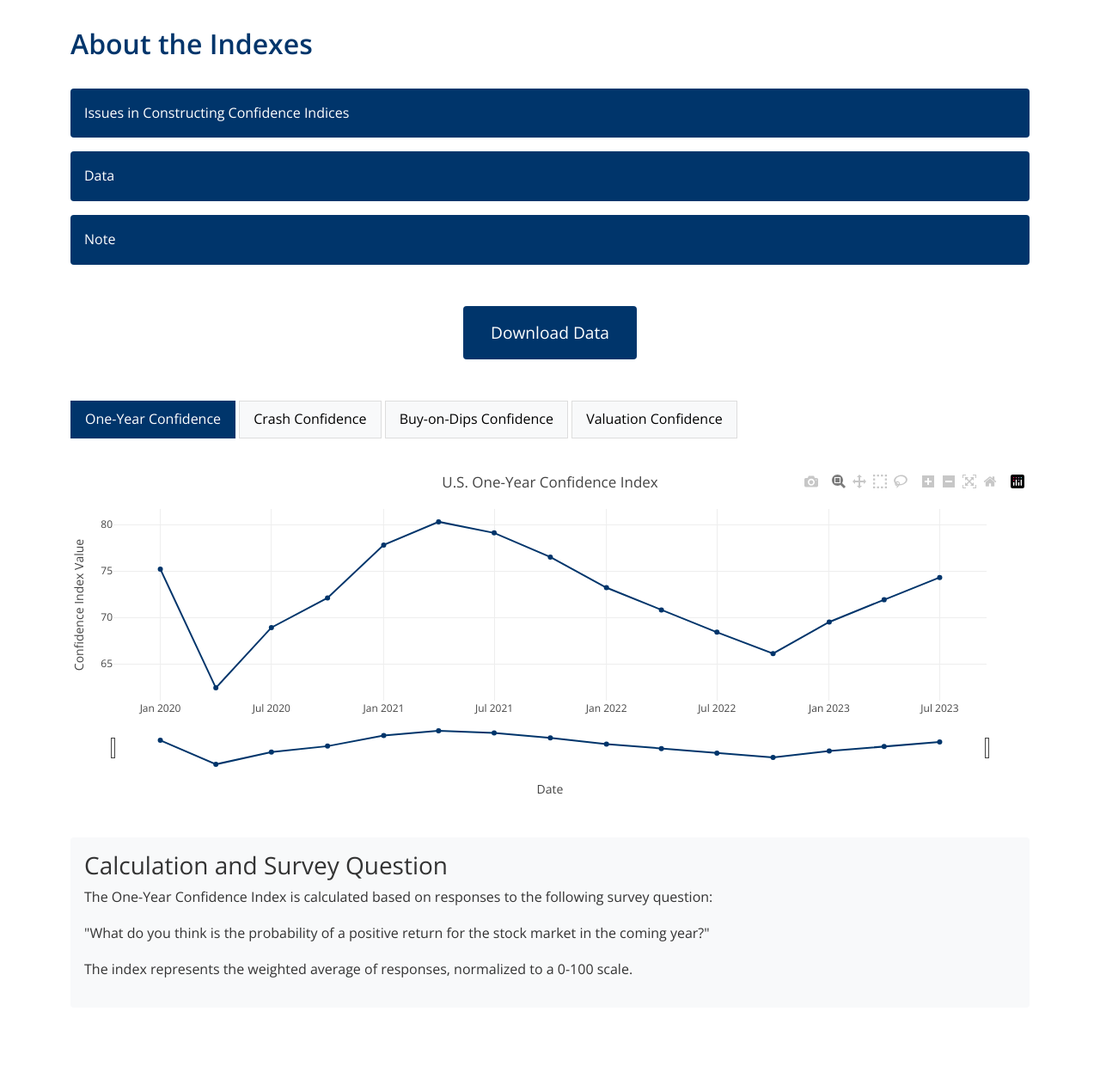
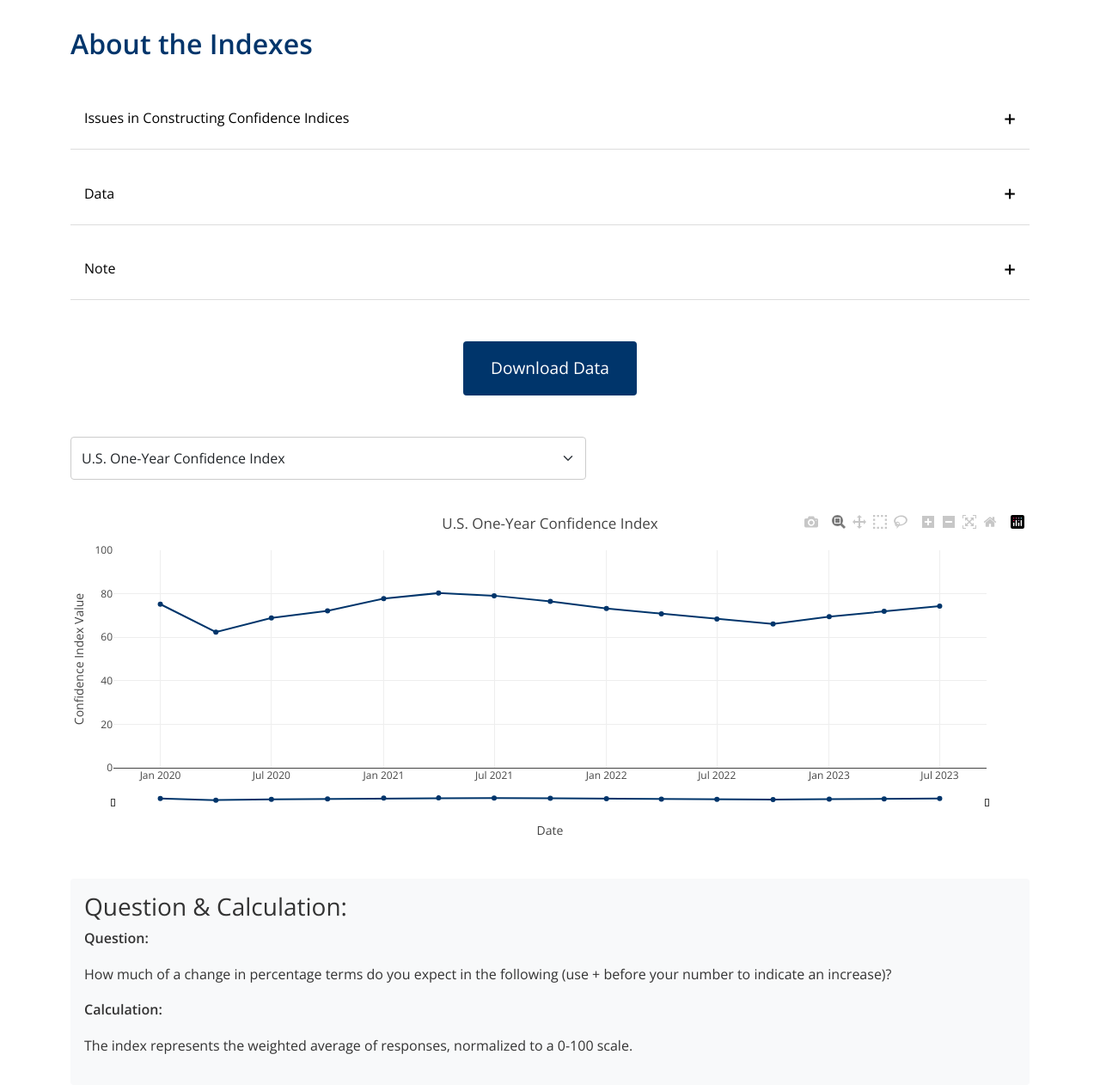
Before and after one commit to francescoafabozzi/ShillerSite, a Flask app: page / in a window 1280 px wide. Shown: the part 64-1326 px from the top of the page at 86% size. Before the commit the page ends 1201 px from the top, so only its background shows below. Run offline with Flask 3, Linux system fonts and the light colour scheme; some libraries are stand-ins or nearby versions.

Commit message:
Agent query: Does the interface now match the screenshot with dropdown menu, collapsible sections with +/- indicators, and simpler range slider?
Refactor index selection and display calculation questions and responses using a dropdown menu and dynamic content updates.

Screenshot: https://storage.googleapis.com/screenshot-production-us-central1/30ca350f-1665-4512-8856-d55b9f58b7a7/d5940bf0-8893-4473-b8a7-69a3ffd1fc15.jpg

```diff
--- a/static/css/style.css
+++ b/static/css/style.css
@@ -30,12 +30,20 @@ body {
 }
 
 .collapsible-header {
-    background-color: var(--yale-blue);
-    color: var(--yale-white);
+    background-color: transparent;
+    color: #000;
     padding: 1rem;
     cursor: pointer;
-    border-radius: 4px;
-    transition: background-color 0.3s;
+    border-bottom: 1px solid #ddd;
+    display: flex;
+    justify-content: space-between;
+    align-items: center;
+}
+
+.collapsible-header::after {
+    content: '+';
+    font-size: 1.5rem;
+    font-weight: bold;
 }
 
 .collapsible-header:hover {
@@ -64,21 +72,18 @@ body {
     background-color: #004c99;
 }
 
-.plot-tabs {
+.index-selector {
     margin: 2rem 0;
+    max-width: 600px;
 }
 
-.tab-button {
-    padding: 0.5rem 1rem;
-    background-color: #f8f9fa;
-    border: 1px solid #ddd;
-    cursor: pointer;
-}
-
-.tab-button.active {
-    background-color: var(--yale-blue);
-    color: var(--yale-white);
-    border-color: var(--yale-blue);
+.form-select {
+    width: 100%;
+    padding: 0.75rem;
+    font-size: 1rem;
+    border: 1px solid #ccc;
+    border-radius: 4px;
+    background-color: #fff;
 }
 
 .plot-container {
--- a/static/js/main.js
+++ b/static/js/main.js
@@ -1,27 +1,41 @@
-// Initialize collapsible sections
+// Initialize collapsible sections and calculation content
 document.addEventListener('DOMContentLoaded', function() {
     const collapsibles = document.querySelectorAll('.collapsible-header');
     collapsibles.forEach(header => {
         header.addEventListener('click', function() {
             const content = this.nextElementSibling;
-            content.style.display = content.style.display === 'block' ? 'none' : 'block';
+            const isExpanded = content.style.display === 'block';
+            content.style.display = isExpanded ? 'none' : 'block';
+            this.style.borderBottom = isExpanded ? '1px solid #ddd' : 'none';
+            this.querySelector('::after').textContent = isExpanded ? '+' : '-';
         });
     });
 
-    // Load initial plot
-    loadPlotData('one-year');
+    // Load initial plot and calculation
+    switchIndex('one-year');
 });
 
-// Handle tab switching
-function switchTab(tabId) {
-    // Update active tab
-    document.querySelectorAll('.tab-button').forEach(tab => {
-        tab.classList.remove('active');
-    });
-    document.getElementById(`tab-${tabId}`).classList.add('active');
+// Handle index switching
+function switchIndex(indexId) {
+    loadPlotData(indexId);
+    updateCalculationContent(indexId);
+}
 
-    // Load corresponding plot
-    loadPlotData(tabId);
+// Update calculation content based on selected index
+function updateCalculationContent(indexId) {
+    const questions = {
+        'one-year': 'How much of a change in percentage terms do you expect in the following (use + before your number to indicate an increase)?',
+        'crash': 'What do you think is the probability of a catastrophic stock market crash in the U.S., like that of October 28, 1929 or October 19, 1987, in the next six months?',
+        'buy-dips': 'If the market drops 3% tomorrow, what would you expect it to do the day after tomorrow?',
+        'valuation': 'Stock market valuations are generally...'
+    };
+
+    document.getElementById('calculation-content').innerHTML = `
+        <p><strong>Question:</strong></p>
+        <p>${questions[indexId]}</p>
+        <p><strong>Calculation:</strong></p>
+        <p>The index represents the weighted average of responses, normalized to a 0-100 scale.</p>
+    `;
 }
 
 // Load and create plot
@@ -72,10 +86,15 @@ async function loadPlotData(plotType) {
         title: titles[plotType],
         xaxis: {
             title: 'Date',
-            rangeslider: {}
+            rangeslider: {
+                visible: true,
+                thickness: 0.05
+            }
         },
         yaxis: {
-            title: 'Confidence Index Value'
+            title: 'Confidence Index Value',
+            range: [0, 100],
+            fixedrange: false
         },
         font: {
             family: 'Open Sans, sans-serif'
--- a/templates/index.html
+++ b/templates/index.html
@@ -47,22 +47,20 @@
         </section>
 
         <section id="plots">
-            <div class="plot-tabs">
-                <button id="tab-one-year" class="tab-button active" onclick="switchTab('one-year')">One-Year Confidence</button>
-                <button id="tab-crash" class="tab-button" onclick="switchTab('crash')">Crash Confidence</button>
-                <button id="tab-buy-dips" class="tab-button" onclick="switchTab('buy-dips')">Buy-on-Dips Confidence</button>
-                <button id="tab-valuation" class="tab-button" onclick="switchTab('valuation')">Valuation Confidence</button>
+            <div class="index-selector">
+                <select id="index-select" class="form-select" onchange="switchIndex(this.value)">
+                    <option value="one-year">U.S. One-Year Confidence Index</option>
+                    <option value="crash">U.S. Crash Confidence Index</option>
+                    <option value="buy-dips">U.S. Buy-on-Dips Confidence Index</option>
+                    <option value="valuation">U.S. Valuation Confidence Index</option>
+                </select>
             </div>
 
             <div id="plot-container" class="plot-container"></div>
 
             <div class="calculation-section">
-                <h3>Calculation and Survey Question</h3>
-                <div id="calculation-content">
-                    <p>The One-Year Confidence Index is calculated based on responses to the following survey question:</p>
-                    <p>"What do you think is the probability of a positive return for the stock market in the coming year?"</p>
-                    <p>The index represents the weighted average of responses, normalized to a 0-100 scale.</p>
-                </div>
+                <h3>Question & Calculation:</h3>
+                <div id="calculation-content"></div>
             </div>
         </section>
     </div>
```
Also changed, not shown: Screenshot 2024-12-18 at 7.01.09 PM.png (added).
